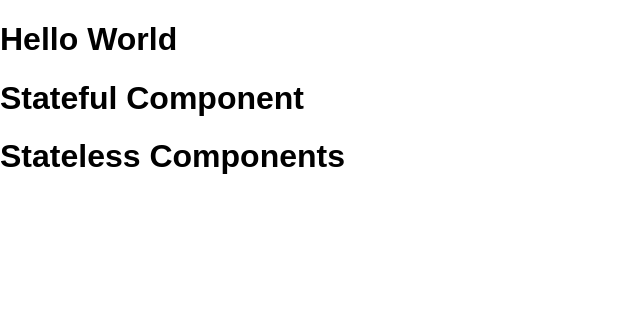
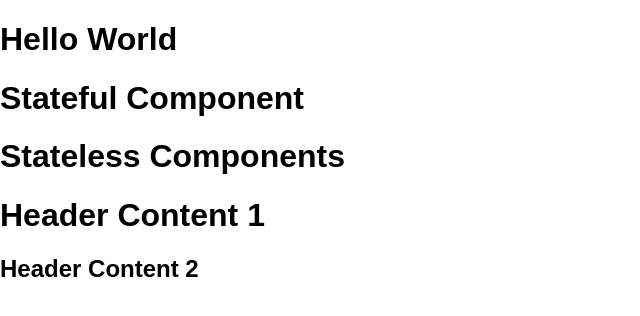
Before and after one commit to teck7/React-Web-App, a React (Create React App) app in the folder react-app/: page / in a window 1280 px wide. Shown: the top 316 px of the page, without its empty margins (0-640 px from the left). Built offline with nearby package versions, Linux system fonts and the light colour scheme.

Commit message:
passing props from headerContent to Header

```diff
--- a/react-app/src/App.js
+++ b/react-app/src/App.js
@@ -1,6 +1,7 @@
 import React, { Component } from 'react';
 import Stateful from './components/Stateful'
 import Stateless from './components/Stateless'
+import Header from './components/Header'
 
 
 class App extends Component {
@@ -10,6 +11,7 @@ class App extends Component {
         <h1>Hello World</h1>
         <Stateful />
         <Stateless />
+        <Header />
       </div>
     );
   }
--- /dev/null
+++ b/react-app/src/components/Header.js
@@ -0,0 +1,12 @@
+import React from 'react';
+import HeaderContent from './HeaderContent'
+
+class Header extends React.Component {
+  render() {
+    return <HeaderContent content1="Header Content 1"
+                          content2="Header Content 2"
+           />
+  }
+}
+
+export default Header
--- /dev/null
+++ b/react-app/src/components/HeaderContent.js
@@ -0,0 +1,10 @@
+import React from 'react';
+
+const HeaderContent = ({ content1, content2 }) =>
+
+<div>
+<h1>{content1}</h1>
+<h2>{content2}</h2>
+</div>
+
+export default HeaderContent
```
